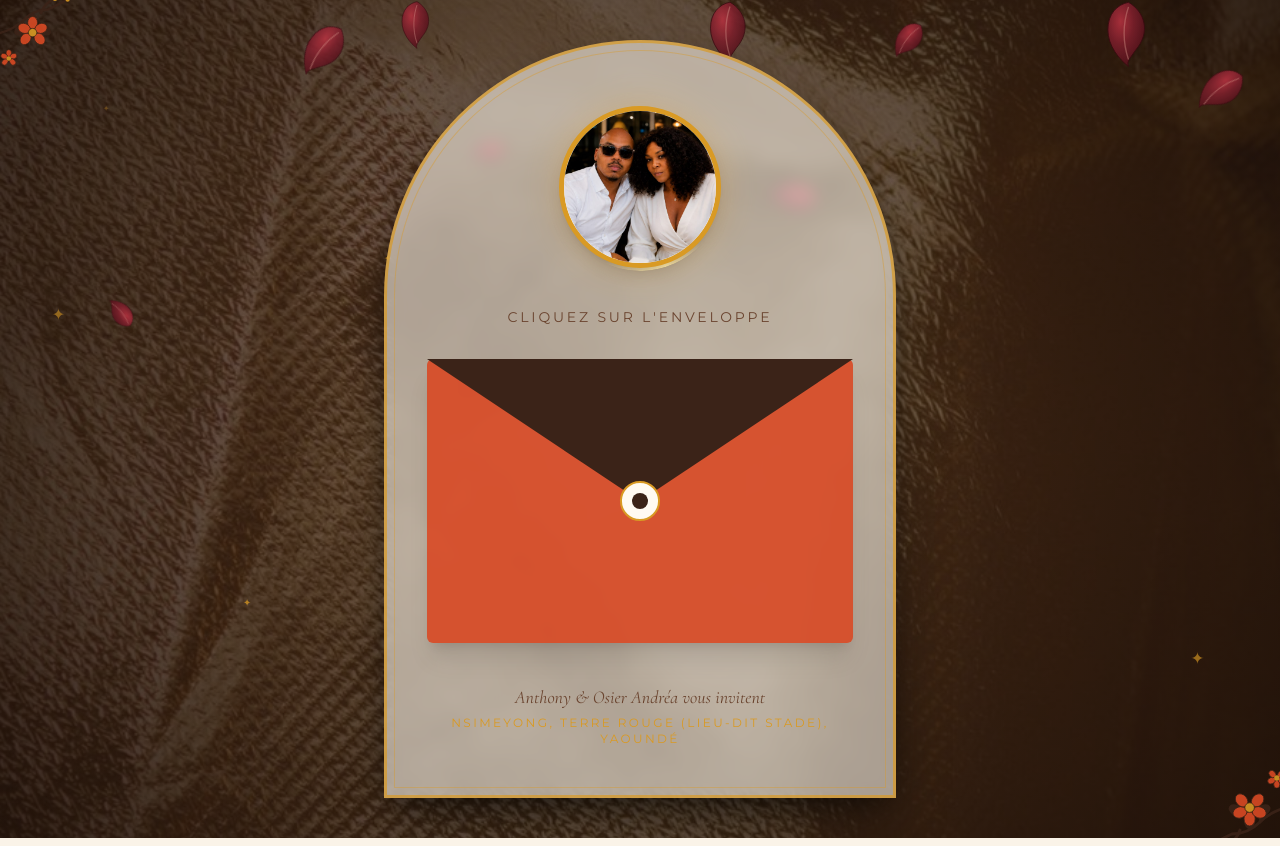
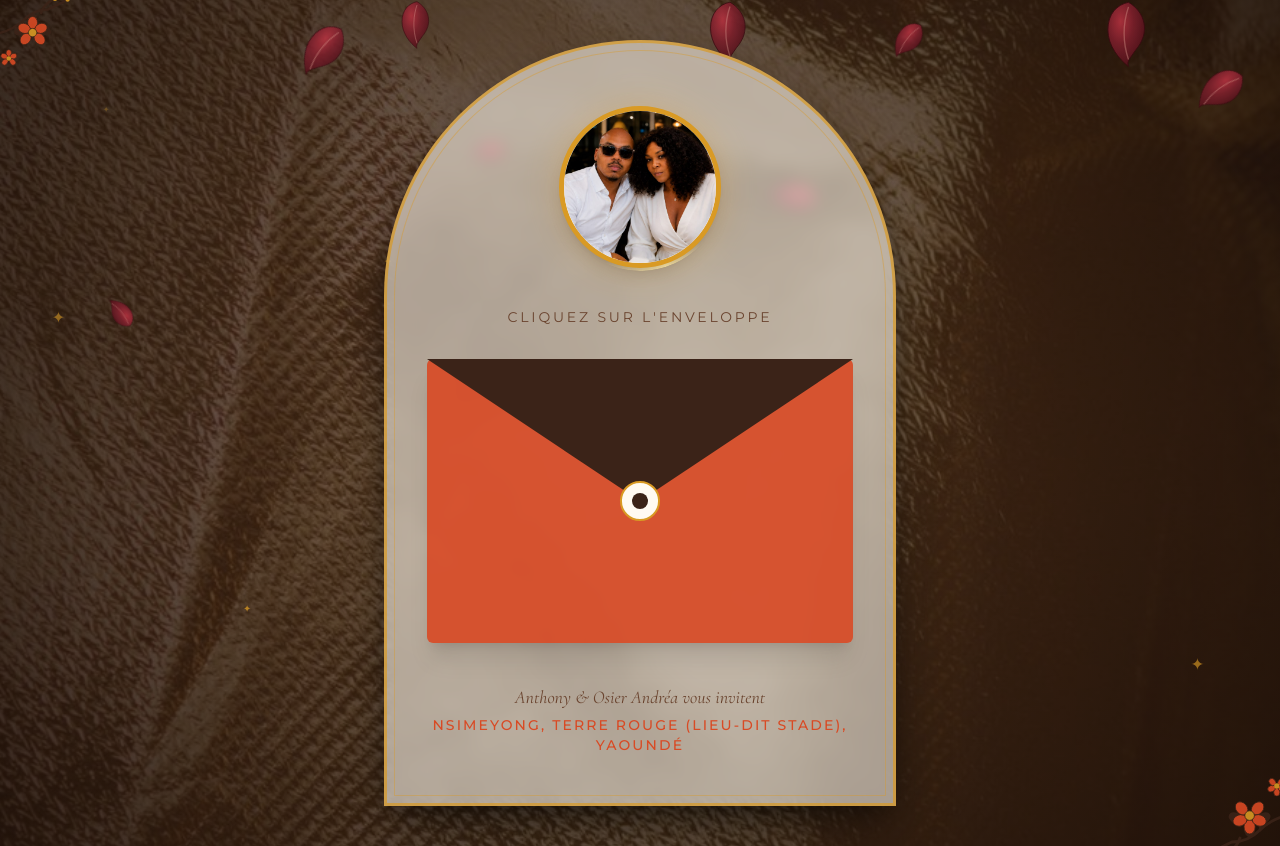
Before and after one commit to Bnfs/mariage-anthony-osier, a React (Vite) app: page / in a window 1280 px wide. Built offline with nearby package versions, Linux system fonts and the light colour scheme.

Commit message:
Corriger le contraste du texte de lieu sur l'enveloppe (illisible en moutarde)

```diff
--- a/src/components/Envelope.jsx
+++ b/src/components/Envelope.jsx
@@ -153,7 +153,7 @@ export default function Envelope({ onOpen }) {
         <p className="mt-8 md:mt-10 font-display italic text-cocoa-light text-sm md:text-lg text-center">
           Anthony &amp; Osier Andréa vous invitent
         </p>
-        <p className="mt-1 text-[10px] md:text-xs uppercase tracking-[0.2em] text-mustard text-center">
+        <p className="mt-1 text-xs md:text-sm uppercase tracking-[0.15em] text-coral font-medium text-center">
           Nsimeyong, Terre Rouge (lieu-dit stade), Yaoundé
         </p>
       </motion.div>
```
